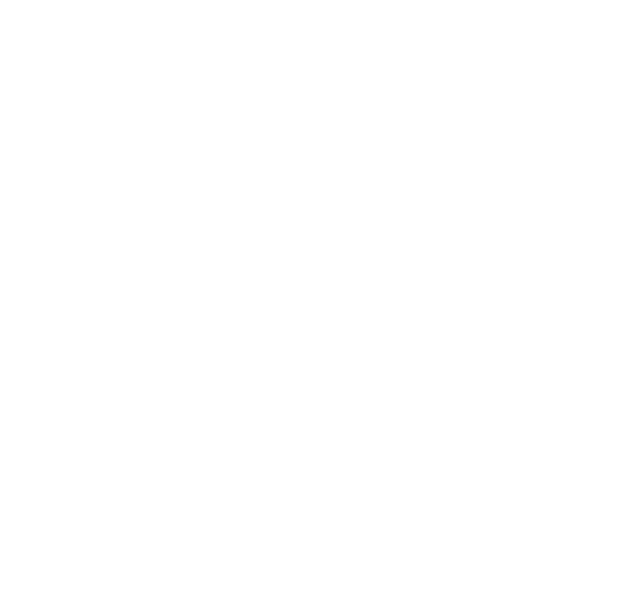
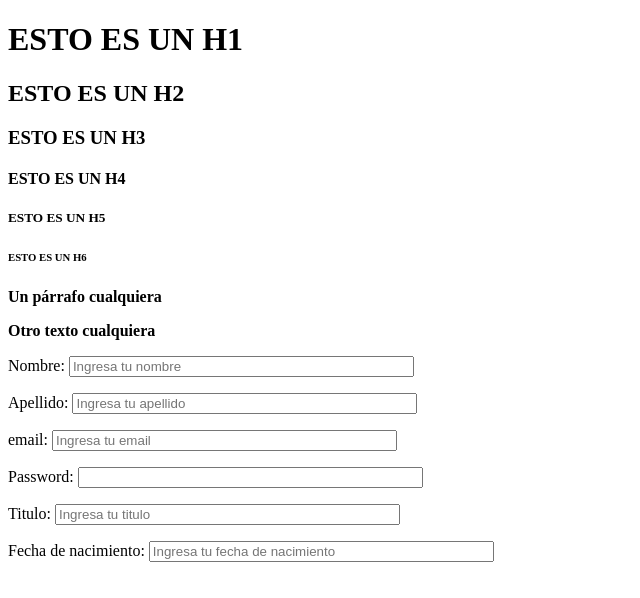
Before and after one commit to leoitdev/ArgPro_PortfolioFront, a plain HTML site: page index.html in a window 1280 px wide. Shown: the whole page, without its empty margins (0-640 px from the left). Drawn offline with Linux system fonts and the light colour scheme.

Commit message:
maqueteado

```diff
--- a/index.html
+++ b/index.html
@@ -5,11 +5,27 @@
     <meta charset="UTF-8">
     <meta http-equiv="X-UA-Compatible" content="IE=edge">
     <meta name="viewport" content="width=device-width, initial-scale=1.0">
-    <title>Document</title>
+    <title>Porfolio</title>
 </head>
 
 <body>
+    <h1>ESTO ES UN H1</h1>
+    <h2>ESTO ES UN H2</h2>
+    <h3>ESTO ES UN H3</h3>
+    <h4>ESTO ES UN H4</h4>
+    <h5>ESTO ES UN H5</h5>
+    <h6>ESTO ES UN H6</h6>
+    <p><b>Un párrafo cualquiera</b></p>
+    <p><strong>Otro texto cualquiera</strong></p>
 
+    <form>
+        <p>Nombre: <input type="text" name="nombre" size="40" placeholder="Ingresa tu nombre"></p>
+        <p>Apellido: <input type="text" name="apellido" size="40" placeholder="Ingresa tu apellido"></p>
+        <p>email: <input type="text" name="email" size="40" placeholder="Ingresa tu email"></p>
+        <p>Password: <input type="password" name="password" size="40"></p>
+        <p>Titulo: <input type="text" name="titulo" size="40" placeholder="Ingresa tu titulo"></p>
+        <p>Fecha de nacimiento: <input type="text" name="nacimiento" size="40" placeholder="Ingresa tu fecha de nacimiento"></p>
+    </form>
 </body>
 
 </html>
```
